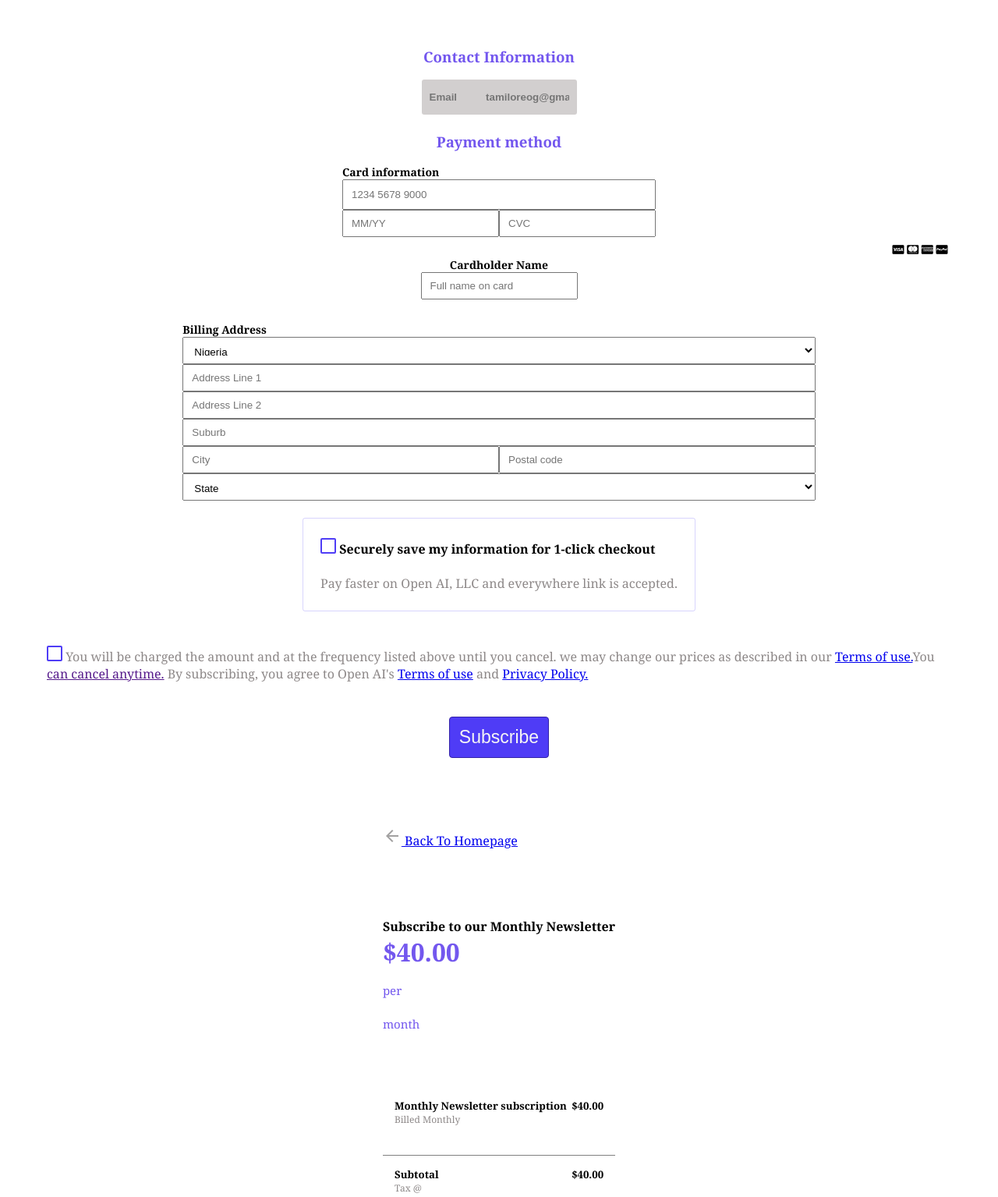
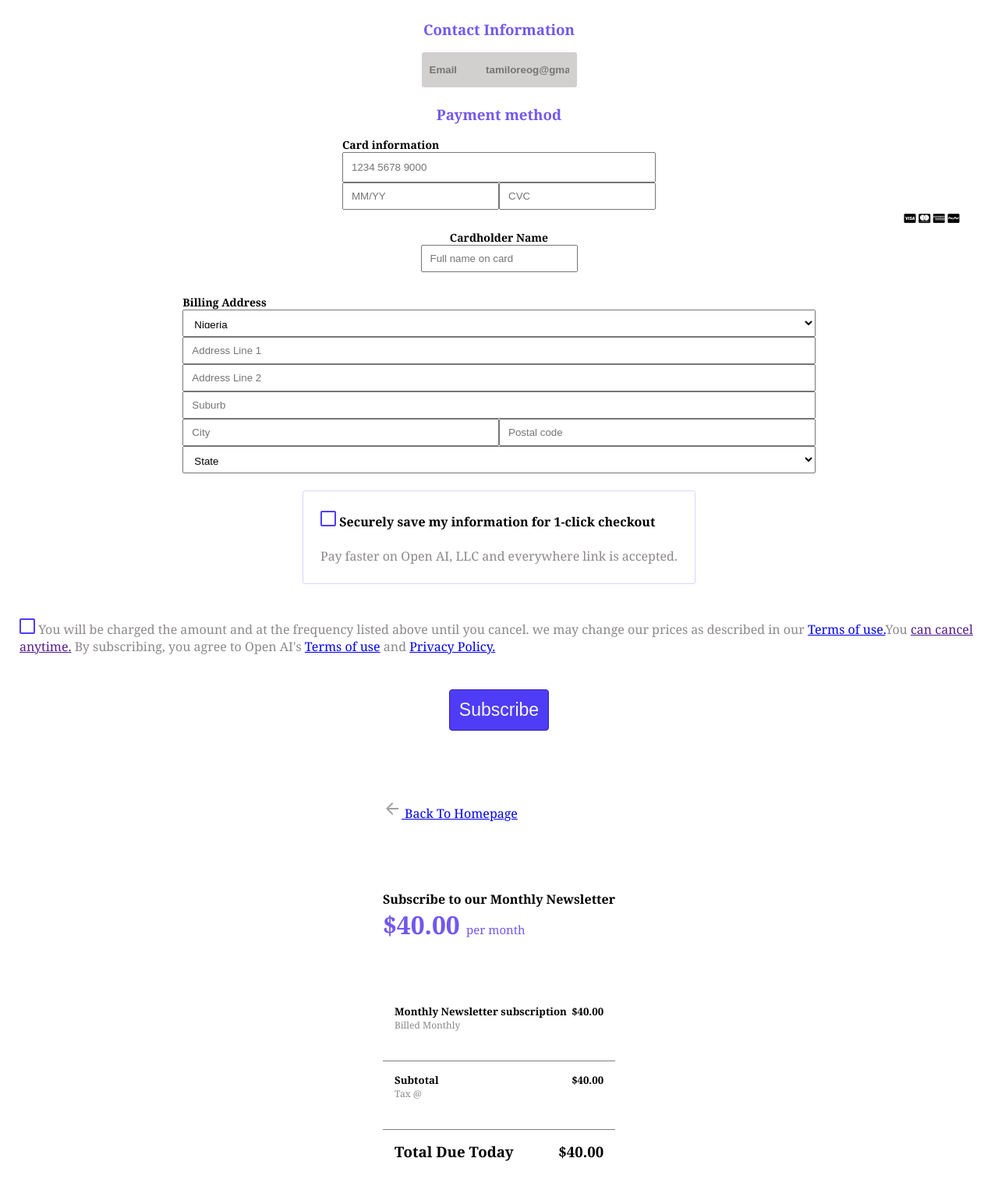
Before and after one commit to Successjanee/contact-page, a plain HTML site: page index.html in a window 1280 px wide. Shown: the top 1535 px of the page at 78% size. Drawn offline with nearby package versions, Linux system fonts and the light colour scheme.

Commit message:
add changes

```diff
--- a/index.html
+++ b/index.html
@@ -90,9 +90,7 @@
     <br>
     <h4>Subscribe to our Monthly Newsletter</h4>
     <div class="grid">
-      <h1 class="one"> $40.00 </h1>
-      <h1><span class="two"> per</span></h1>
-      <h1><span class="three">month</span></h1>
+      <h1 class="one"> $40.00 <span class="two"> per month</span></h1>
     </div>
     <br><br><br>
     <div class="line1">
--- a/style.css
+++ b/style.css
@@ -9,11 +9,11 @@ html {
 }
 
 body {
- height: 100vh;
- padding: 60px;
+ margin-inline: auto;
+ padding: 25px;
  align-items: center;
  place-items: center;
-
+ min-height: 100vh;
 }
 
 .Title {
@@ -88,8 +88,8 @@ body {
  position: absolute;
  top: 0;
  right: 0;
- width: 200px;
- height: 80%;
+ width: 170px;
+ height: 70%;
  border: none;
  background: none;
  cursor: pointer;
@@ -129,6 +129,7 @@ input[type="checkbox"] {
 .line2 {
  padding: 15px;
  border-bottom: 1px solid grey;
+
 }
 
 .line3 {
@@ -153,11 +154,6 @@ input[type="checkbox"] {
 
 .side {
  float: right;
-}
-
-.grid {
- display: inline-table;
-
 }
 
 h1 {
```
